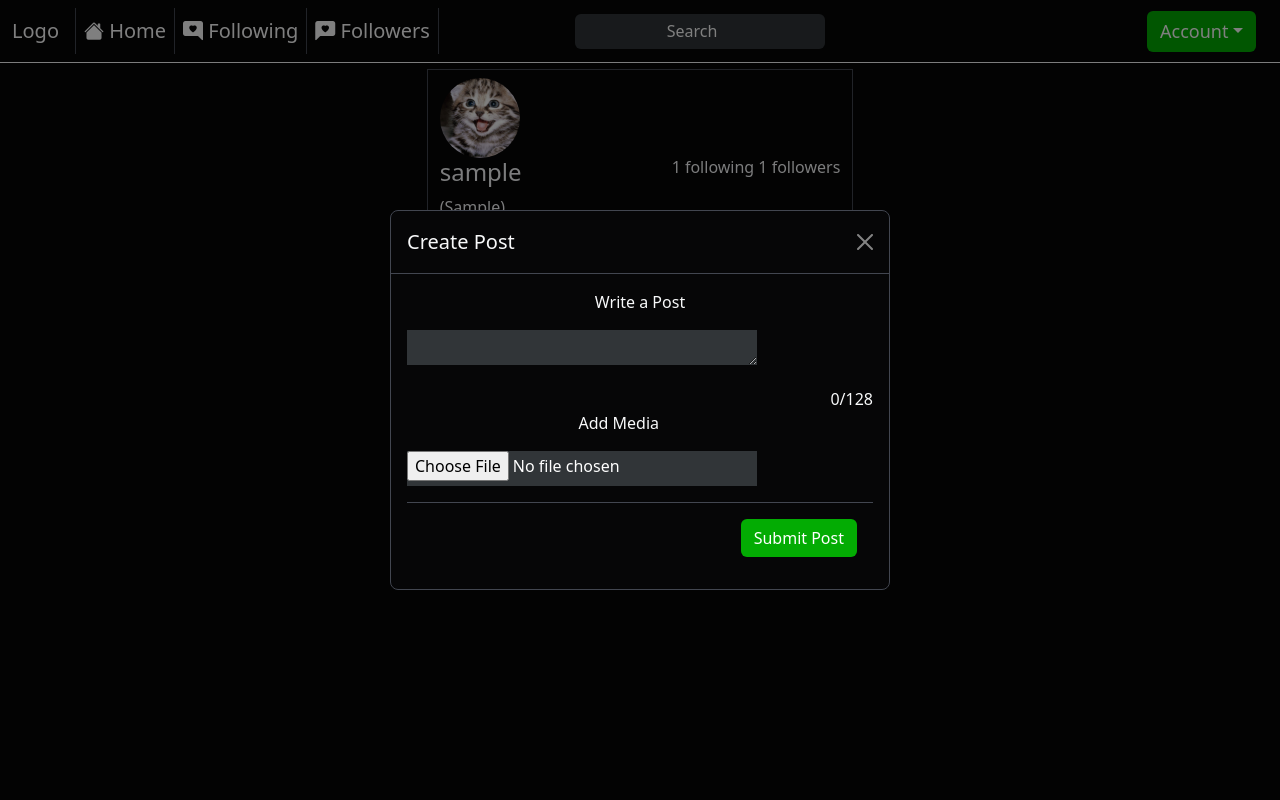
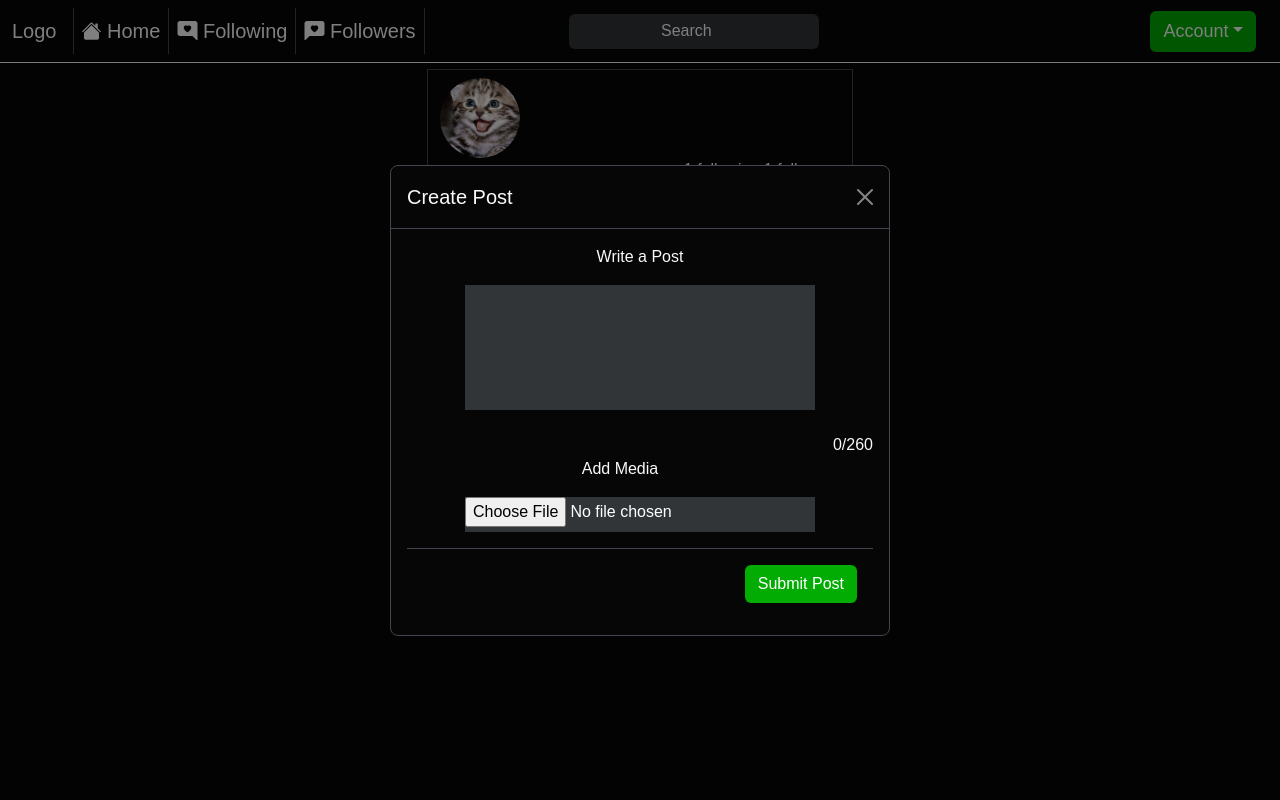
Before and after one commit to cosenzam/CSC400, a Flask app: a page that uses Templates/user.html in a window 1280 px wide, after a click on "Create Post". Run offline with Flask 3, Linux system fonts and the light colour scheme; the visitor is signed in with stand-in values (Sample User, id 1); tables that the repository leaves empty hold one stand-in row (values such as "Sample post"); data that the repository does not hold is empty; some libraries are stand-ins or nearby versions.

Commit message:
more styling and bug fixes

```diff
--- a/Templates/edit_profile.html
+++ b/Templates/edit_profile.html
@@ -15,10 +15,7 @@
             {{form.csrf_token}}
             <p>
                 {{form.user_bio.label}}
-                {{form.user_bio(id="text", oninput="countText()")}}
-                <br><label for="characters">Characters: </label>
-                <span id="characters"></span>
-                <span>/128</span>
+                {{form.user_bio()}}
             </p>
             <p>
                 {{form.first_name.label}}
--- a/Templates/index.html
+++ b/Templates/index.html
@@ -8,8 +8,8 @@
         {% endfor %}
     {% endif %}
 {% endwith %}
-<div>
-    <h1> Homepage </h1>
+<div class="row justify-content-center">
+    <h2 class="col-sm-4 justify-content-start">Home</h2>
 </div>
 
 <div id="posts-container">
@@ -50,7 +50,7 @@
     <!-- Loading Spinner -->
     <div id="loading-posts">
         <div id="trigger-{{ last_post_id }}" class="row justify-content-center">
-            <div class="col-sm-4 spinner-border" role="status"></div>
+            <div class="col-sm-4" style="height: 50px;"></div>
         </div>
     </div>
 
--- a/Templates/login.html
+++ b/Templates/login.html
@@ -18,7 +18,7 @@
             <p>{{form.password.label}}</p>
             <p>{{form.password(size=30)}}</p>
             <div>
-                <a href="{{ url_for('recover_account') }}" class="text-light">Forgot username or password?</a>
+                <a href="{{ url_for('recover_account') }}" class="text-light">Forgot your password?</a>
             </div>
             <button type="submit" class="btn button-color" style="margin-top: 3%;">Log In</button>
         </form>
--- a/Templates/user.html
+++ b/Templates/user.html
@@ -1,6 +1,8 @@
 {% extends "base.html" %}
 {% block title %}{{dynamic_user}}'s Page{% endblock %}
 {% block content %}
+<div class="row justify-content-center">
+    <div class="col-sm-4 text-center">
         {% with messages = get_flashed_messages() %}
             {% if messages %}
                 {% for msg in messages %}
@@ -8,6 +10,8 @@
                 {% endfor %}
             {% endif %}
         {% endwith %}
+    </div>
+</div>
 <div class="row justify-content-center">
     <div class="col-sm-4 media border border-bottom-0 profile-min-width">
         {% if "user" not in session %}
@@ -28,11 +32,11 @@
         </div>
 
         <div class="media-body">
-            <h4 class="media-heading user-name">{{user_profile.user_name}}
-                <span class="pronouns profile-info" style="float: right;">
+            <div class="media-heading user-name">{{user_profile.user_name}}
+                <span class="pronouns profile-font-size-2" style="float: right;">
                     {{ following_count }} following {{ follower_count }} followers
                 </span>
-            </h4>
+            </div>
             <span class="pronouns">
                 {% if user_profile.pronouns != None %}({{user_profile.pronouns}}){% endif %}
             </span>
@@ -40,8 +44,8 @@
     </div>
 </div>
 <div class="row justify-content-center">
-    <span class="col-sm-4 profile-info border-start border-end">
-        {% if user_profile.first_name != None and user_profile.middle_name != None and user_profile.last_name != None %}
+    <span class="col-sm-4 border-start border-end profile-min-width profile-info">
+        {% if user_profile.first_name != None or user_profile.middle_name != None or user_profile.last_name != None %}
         <span class="bi bi-person-badge-fill">
             &nbsp;{% if user_profile.first_name != None %} {{user_profile.first_name}} {% endif %}
             {% if user_profile.middle_name != None %} {{user_profile.middle_name}} {% endif %}
@@ -63,11 +67,11 @@
 </div>
 {% if dynamic_user == session["user"] %}
 <div class="row justify-content-center post-button">
-    <button type="button" class="col-sm-4 text-center btn button-color" data-bs-toggle="modal" data-bs-target="#postModal">Create Post</button>
+    <button type="button" class="col-sm-4 text-center btn button-color profile-min-width post-button-font" data-bs-toggle="modal" data-bs-target="#postModal">Create Post</button>
         <!-- Modal -->
         <div class="modal fade" id="postModal" tabindex="-1" role="dialog" aria-labelledby="postModalLabel" aria-hidden="true">
             <div class="modal-dialog modal-dialog-centered" role="document">
-                <div class="modal-content border text-light">
+                <div class="modal-content border text-light text-center">
                     <div class="modal-header">
                         <h5 class="modal-title" id="postModalLabel">Create Post</h5>
                         <button type="button" class="btn-close btn-close-white" data-bs-dismiss="modal" aria-label="Close"></button>
@@ -76,9 +80,9 @@
                         <form name="count_text" action="#" method="post" enctype="multipart/form-data">
                             {{form.csrf_token}}
                             <p>{{form.text.label}}</p>
-                            <p>{{form.text(id="text", size=20, oninput="countText()")}}</p>
+                            <p>{{form.text(id="text", size=20, oninput="countText()", class="modal-form")}}</p>
                             <p style="float: right;">
-                                <span id="characters"></span><span>/128</span>
+                                <span id="characters"></span><span>/260</span>
                             </p>
                             <br>
                             <p>{{form.media.label}}</p>
@@ -146,10 +150,16 @@
         <!-- Loading Spinner -->
         <div id="loading-posts">
             <div id="trigger-{{ last_post_id }}" class="row justify-content-center">
-                <div class="col-sm-4 spinner-border" role="status"></div>
+                <div class="col-sm-4" style="height: 50px;"></div>
             </div>
         </div>
 
     </div>
+{% else %}
+    <div class="row justify-content-center" style="padding-top: 3%;">
+        <h5 class="col-sm-4 text-center">
+            This user has no posts.
+        </h5>
+    </div>
 {% endif %}
 {% endblock %}
--- a/forms.py
+++ b/forms.py
@@ -15,7 +15,7 @@ class LoginForm(FlaskForm):
     password = PasswordField('Password', validators = [InputRequired()])
 
 class UserProfileForm(FlaskForm):
-    user_bio = StringField('Bio', validators = [Optional(), Length(max = 128)])
+    user_bio = StringField('Bio', validators = [Optional(), Length(max = 180)])
     first_name = StringField('First name', validators = [Optional(), Length(min = 0, max = 128)])
     middle_name = StringField('Middle name', validators = [Optional(), Length(min = 0, max = 128)])
     last_name = StringField('Last name', validators = [Optional(), Length(min = 0, max = 128)])
@@ -33,7 +33,7 @@ class UserSettingsForm(FlaskForm):
     confirm  = PasswordField('Repeat Password')
 
 class PostForm(FlaskForm):
-    text = TextAreaField('Write a Post', validators = [Optional(), Length(max = 256)])
+    text = TextAreaField('Write a Post', validators = [Optional(), Length(max = 260)])
     media = FileField('Add Media', validators = [Optional(), FileAllowed(['jpg', 'jpeg', 'png', 'gif', 'mp4'])])
 
 class RecoveryForm(FlaskForm):
--- a/static/css/stylesheet.css
+++ b/static/css/stylesheet.css
@@ -1,12 +1,19 @@
 .user-name{
-  font-size: 24px;
+  font-size: 26px;
   }
 
 .bio{
+  padding-top: 0.5%;
   font-size: 16px;
   min-height: 80px !important;
   word-break: break-word;
   white-space: pre-wrap;
+  overflow: hidden;
+}
+
+.profile-info{
+  padding-top: 0.5%;
+  word-break: break-word;
   overflow: hidden;
 }
 
@@ -51,11 +58,8 @@
   min-width: 400px;
 }
 
-.profile-info{
+.profile-font-size-2{
   font-size: 16px;
-  min-height: 26px;
-  min-width: 100px;
-  overflow: hidden;
 }
 
 .login{
@@ -102,6 +106,11 @@
   min-width: 400px;
 }
 
+.post-format-view{
+  font-size: 16px;
+  min-width: 400px;
+}
+
 .post-icon{
   font-size: 20px;
   color: white;
@@ -111,6 +120,10 @@
 .post-button{
   padding-top: 0.5%;
   min-height: 60px;
+}
+
+.post-button-font{
+  font-size: 20px;
 }
 
 .post-modal-btn:hover{
@@ -143,11 +156,16 @@ input, textarea{
   outline: none;
   height: 35px;
   width: 350px;
+  resize: none;
 }
 
 input:focus, textarea:focus{
   outline: solid rgb(3, 172, 3) thin;
   background-color: #1c1f20;
+}
+
+label:hover{
+  cursor: text;
 }
 
 #search > input::placeholder{
@@ -166,6 +184,7 @@ input:focus, textarea:focus{
 #search > input:focus, textarea:focus{
   background-color: #313538;
   color: #FFF;
+  box-shadow: none;
   outline: solid rgb(3, 172, 3) thin;
 }
 
@@ -256,9 +275,18 @@ span.post-format:hover{
 body, nav, .modal-content {
   background-color:rgb(6, 6, 7);
 }
+/* font */
+body{
+  font-family: 'Arial';
+}
 
 .modal-header, .modal-footer{
   border-color: rgb(66, 70, 80) !important;
+}
+
+.modal-form{
+  height: 125px;
+  width: 350px;
 }
 
 .img-cover{
```
Also changed, not shown: Templates/view_post.html (+13 -7 lines). Lines whose indentation alone changed are shown as unchanged.
